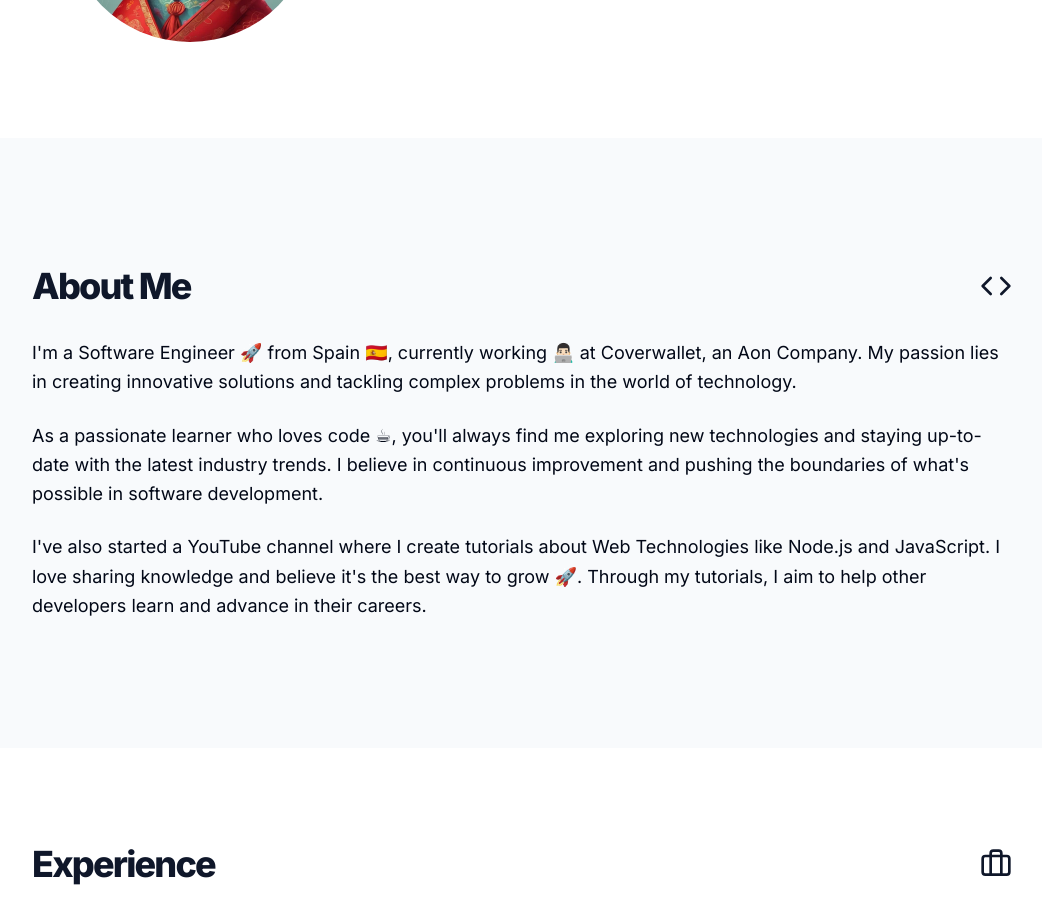
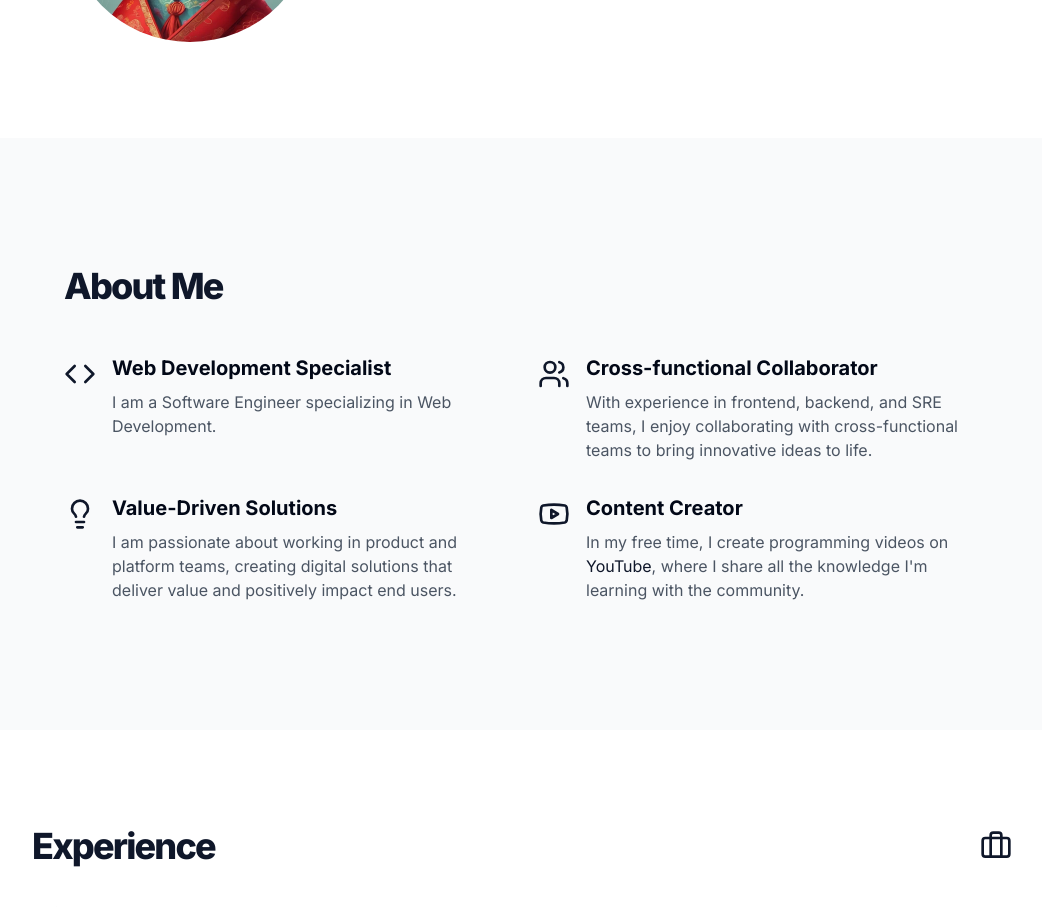
Before and after one commit to AlbertHernandez/alberthernandez.dev, a Next.js app: page / in a window 1280 px wide. Shown: the part 400-1308 px from the top of the page, without its empty margins (118-1160 px from the left). Built offline with nearby package versions, Linux system fonts and the light colour scheme.

Commit message:
v6
Signed-off-by: Albert Hernandez <alberthernandezdev@gmail.com>

```diff
--- a/src/app/page.tsx
+++ b/src/app/page.tsx
@@ -9,12 +9,14 @@ import {
   ExternalLink,
   FileText,
   Github,
+  Lightbulb,
   Linkedin,
   Mail,
   Moon,
   Star,
   Sun,
   Twitter,
+  Users,
   Youtube,
 } from "lucide-react";
 import { useEffect, useState } from "react";
@@ -261,53 +263,69 @@ export default function Portfolio() {
 
         <section
           id="about-me"
-          className="container py-12 md:py-24 lg:py-32 bg-muted/50 dark:bg-gray-800/50 mx-auto"
+          className="py-12 md:py-24 lg:py-32 bg-gray-50 dark:bg-gray-800"
         >
-          <div className="mx-auto max-w-[980px]">
-            <div className="flex justify-between items-center mb-8">
-              <h2 className="text-3xl font-extrabold leading-tight tracking-tighter md:text-4xl text-primary">
+          <div className="container mx-auto max-w-[980px]">
+            <h2 className="text-3xl font-extrabold leading-tight tracking-tighter md:text-4xl text-primary dark:text-primary-dark mb-12 text-left">
               About Me
             </h2>
-              <Code className="h-8 w-8 text-primary" aria-hidden="true" />
+            <div className="grid md:grid-cols-2 gap-8">
+              <div className="flex items-start space-x-4">
+                <Code className="w-8 h-8 text-primary dark:text-primary-dark flex-shrink-0 mt-1" />
+                <div>
+                  <h3 className="text-xl font-bold mb-2">
+                    Web Development Specialist
+                  </h3>
+                  <p className="text-gray-600 dark:text-gray-300">
+                    I am a Software Engineer specializing in Web Development.
+                  </p>
                 </div>
-            <div className="space-y-6 text-left">
-              <p className="text-lg leading-relaxed">
-                I'm a Software Engineer{" "}
-                <span role="img" aria-label="rocket">
-                  🚀
-                </span>{" "}
-                from Spain{" "}
-                <span role="img" aria-label="flag of Spain">
-                  🇪🇸
-                </span>
-                , currently working{" "}
-                <span role="img" aria-label="man technologist">
-                  👨🏻‍💻
-                </span>{" "}
-                at Coverwallet, an Aon Company. My passion lies in creating
-                innovative solutions and tackling complex problems in the world
-                of technology.
+              </div>
+              <div className="flex items-start space-x-4">
+                <Users className="w-8 h-8 text-primary dark:text-primary-dark flex-shrink-0 mt-1" />
+                <div>
+                  <h3 className="text-xl font-bold mb-2">
+                    Cross-functional Collaborator
+                  </h3>
+                  <p className="text-gray-600 dark:text-gray-300">
+                    With experience in frontend, backend, and SRE teams, I enjoy
+                    collaborating with cross-functional teams to bring
+                    innovative ideas to life.
                   </p>
-              <p className="text-lg leading-relaxed">
-                As a passionate learner who loves code{" "}
-                <span role="img" aria-label="coffee">
-                  ☕︎
-                </span>
-                , you'll always find me exploring new technologies and staying
-                up-to-date with the latest industry trends. I believe in
-                continuous improvement and pushing the boundaries of what's
-                possible in software development.
+                </div>
+              </div>
+              <div className="flex items-start space-x-4">
+                <Lightbulb className="w-8 h-8 text-primary dark:text-primary-dark flex-shrink-0 mt-1" />
+                <div>
+                  <h3 className="text-xl font-bold mb-2">
+                    Value-Driven Solutions
+                  </h3>
+                  <p className="text-gray-600 dark:text-gray-300">
+                    I am passionate about working in product and platform teams,
+                    creating digital solutions that deliver value and positively
+                    impact end users.
                   </p>
-              <p className="text-lg leading-relaxed">
-                I've also started a YouTube channel where I create tutorials
-                about Web Technologies like Node.js and JavaScript. I love
-                sharing knowledge and believe it's the best way to grow{" "}
-                <span role="img" aria-label="rocket">
-                  🚀
-                </span>
-                . Through my tutorials, I aim to help other developers learn and
-                advance in their careers.
+                </div>
+              </div>
+              <div className="flex items-start space-x-4">
+                <Youtube className="w-8 h-8 text-primary dark:text-primary-dark flex-shrink-0 mt-1" />
+                <div>
+                  <h3 className="text-xl font-bold mb-2">Content Creator</h3>
+                  <p className="text-gray-600 dark:text-gray-300">
+                    In my free time, I create programming videos on{" "}
+                    <a
+                      href="https://www.youtube.com/@AlbertHernandez"
+                      target="_blank"
+                      rel="noopener noreferrer"
+                      className="text-primary dark:text-primary-dark hover:underline"
+                    >
+                      YouTube
+                    </a>
+                    , where I share all the knowledge I'm learning with the
+                    community.
                   </p>
+                </div>
+              </div>
             </div>
           </div>
         </section>
```
Lines whose indentation alone changed are shown as unchanged.
